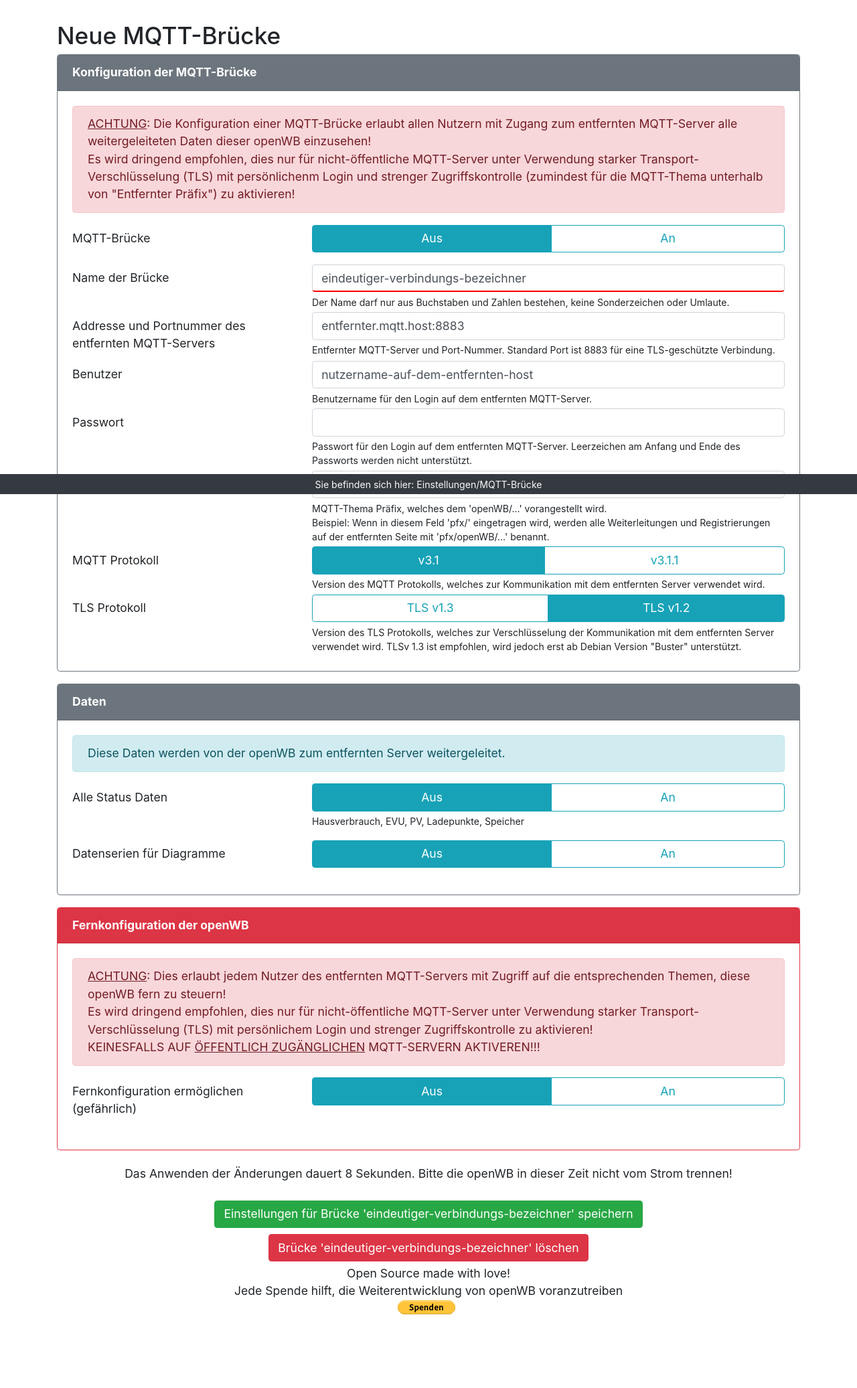
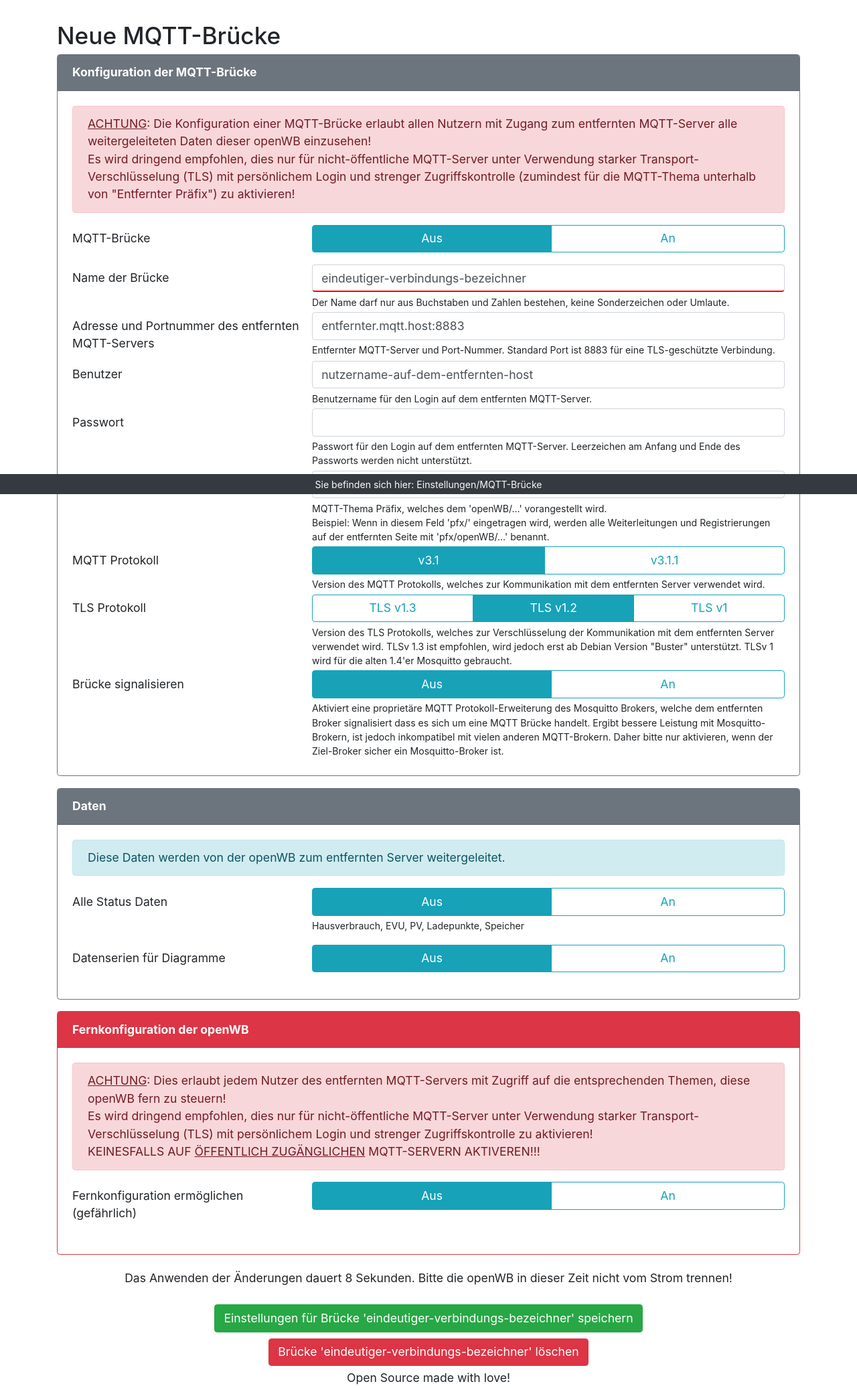
Before and after one commit to hhoefling/openWB_lite, a PHP site: page /openWB/settings/mqtt.php in a window 1280 px wide. Shown: the part 62-2135 px from the top of the page at 67% size. Before the commit the page ends 2025 px from the top, so only its background shows below. Run offline with PHP 8.4, Linux system fonts and the light colour scheme; data that the repository does not hold is empty.

Commit message:
mullti bridges

```diff
--- a/web/settings/mqtt.php
+++ b/web/settings/mqtt.php
@@ -51,14 +51,14 @@
 		<div id="nav"></div> <!-- placeholder for navbar -->
 		<div role="main" class="container" style="margin-top:20px">
 			<?php
-				$files = glob('/etc/mosquitto/conf.d/99-bridge-*.conf*');
+				$files = glob('/etc/mosquitto/conf.d/99-bridge-*.conf');
+				$files = array_merge($files, glob('/etc/mosquitto/conf.d/99-bridge-*.conf.no'));
 				$filesCount = count($files);
 				// give the user the option to configure more than one bridge
 				array_push($files, "");
 
 				$loopCount = 0;
-				foreach($files as $currentFile)
-				{
+				foreach($files as $currentFile){
 					$currentBridge = preg_replace('/^99-bridge-(.+)\.conf/', '${1}', $currentFile);
 
 					$bridgeLines = $currentFile != "" ? file($currentFile) : array();
@@ -73,6 +73,7 @@
 					$exportEvu = false;
 					$exportPv = false;
 					$exportAllLps = false;
+					$tryPrivate = false;
 					$subscribeChargeMode = false;
 					$exportGraph = false;
 					$exportStatus = false;
@@ -80,7 +81,7 @@
 					$bridgeEnabled = preg_match('/.*\.conf$/', $currentFile) === 1;
 					$subscribeConfigs = false;
 					foreach($bridgeLines as $bridgeLine) {
-						//echo "line '$bridgeLine'<br/>";
+						// echo "line '$bridgeLine'<br/>";
 						if(is_null($remotePrefix) && preg_match('/^\s*topic\s+([^\s]+?)\s+([^\s]+?)\s+([^\s]+?)\s+([^\s]+?)\s+([^\s]+?)\s+/', $bridgeLine, $matches) === 1) {
 							// echo "Matches: " . var_dump($matches);
 							$remotePrefix = trim($matches[5]);
@@ -102,6 +103,10 @@
 						}
 						else if(preg_match('/^\s*bridge_tls_version\s+(.+)/', $bridgeLine, $matches) === 1) {
 							$tlsVersion = trim($matches[1]);
+						}
+
+						if(preg_match('/^\s*try_private\s+true/', $bridgeLine) === 1) {
+							$tryPrivate = true;
 						}
 
 						if(preg_match('/^\s*topic\s+openWB\/global\/#/', $bridgeLine) === 1) {
@@ -145,7 +150,7 @@
 					<div class="card-body">
 						<div class="card-text alert alert-danger">
 						<u>ACHTUNG</u>: Die Konfiguration einer MQTT-Brücke erlaubt allen Nutzern mit Zugang zum entfernten MQTT-Server alle weitergeleiteten Daten dieser openWB einzusehen!<br/>
-						Es wird dringend empfohlen, dies nur für nicht-öffentliche MQTT-Server unter Verwendung starker Transport-Verschlüsselung (TLS)  mit persönlichenm Login und
+						Es wird dringend empfohlen, dies nur für nicht-öffentliche MQTT-Server unter Verwendung starker Transport-Verschlüsselung (TLS) mit persönlichem Login und
 						strenger Zugriffskontrolle (zumindest für die MQTT-Thema unterhalb von "Entfernter Präfix") zu aktivieren!
 						</div>
 						<div class="form-group">
@@ -156,48 +161,48 @@
 								<div class="col">
 									<div class="btn-group btn-block btn-group-toggle" data-toggle="buttons">
 										<label class="btn btn-outline-info<?php if($bridgeEnabled == 0) echo " active" ?>">
-											<input type="radio" name="bridgeEnabled" id="bridgeEnabledoldOff" value="0" <?php if($bridgeEnabled == 0) echo " checked=\"checked\"" ?>>Aus
+											<input type="radio" name="bridgeEnabled" value="0" <?php if($bridgeEnabled == 0) echo " checked=\"checked\"" ?>>Aus
 										</label>
 										<label class="btn btn-outline-info<?php if($bridgeEnabled == 1) echo " active" ?>">
-											<input type="radio" name="bridgeEnabled" id="bridgeEnabledoldOn" value="1" <?php if($bridgeEnabled == 1) echo " checked=\"checked\"" ?>>An
+											<input type="radio" name="bridgeEnabled" value="1" <?php if($bridgeEnabled == 1) echo " checked=\"checked\"" ?>>An
 										</label>
 									</div>
 								</div>
 							</div>
 						</div>
 						<div class="form-row mb-1">
-							<label for="ConnectionName" class="col-md-4 col-form-label">Name der Brücke</label>
+							<label for="ConnectionName<?php echo $loopCount; ?>" class="col-md-4 col-form-label">Name der Brücke</label>
 							<div class="col">
-								<input class="form-control" type="text" size="35" name="ConnectionName" id="ConnectionName" pattern="^[a-zA-Z0-9]+$" value="<?php echo $connectionName; ?>">
+								<input class="form-control" type="text" size="35" name="ConnectionName" id="ConnectionName<?php echo $loopCount; ?>" pattern="^[a-zA-Z0-9]+$" value="<?php echo $connectionName; ?>">
 								<span class="form-text small">Der Name darf nur aus Buchstaben und Zahlen bestehen, keine Sonderzeichen oder Umlaute.</span>
 								<?php if($debugold >= 1) echo "<small>Config-File befindet sich in Datei '$currentFile'</small>"; ?>
 							</div>
 						</div>
 						<div class="form-row mb-1">
-							<label for="RemoteAddress" class="col-md-4 col-form-label">Addresse und Portnummer des entfernten MQTT-Servers</label>
+							<label for="RemoteAddress<?php echo $loopCount; ?>" class="col-md-4 col-form-label">Adresse und Portnummer des entfernten MQTT-Servers</label>
 							<div class="col">
-								<input class="form-control" type="text" size="50" name="RemoteAddress" id="RemoteAddress" pattern="^([a-zA-Z0-9][a-zA-Z0-9.-]+):([1-9][0-9]*)$" value="<?php echo $remoteAddressAndPort; ?>">
+								<input class="form-control" type="text" size="50" name="RemoteAddress" id="RemoteAddress<?php echo $loopCount; ?>" pattern="^([a-zA-Z0-9][a-zA-Z0-9.-]+):([1-9][0-9]*)$" value="<?php echo $remoteAddressAndPort; ?>">
 								<span class="form-text small">Entfernter MQTT-Server und Port-Nummer. Standard Port ist 8883 für eine TLS-geschützte Verbindung.</span>
 							</div>
 						</div>
 						<div class="form-row mb-1">
-							<label for="RemoteUser" class="col-md-4 col-form-label">Benutzer</label>
+							<label for="RemoteUser<?php echo $loopCount; ?>" class="col-md-4 col-form-label">Benutzer</label>
 							<div class="col">
-								<input class="form-control" type="text" size="35" name="RemoteUser" id="RemoteUser" pattern="^([a-zA-Z0-9_\-+.]+)$" value="<?php echo $remoteUser; ?>">
+								<input class="form-control" type="text" size="35" name="RemoteUser" id="RemoteUser<?php echo $loopCount; ?>" pattern="^([a-zA-Z0-9_\-+.]+)$" value="<?php echo $remoteUser; ?>">
 								<span class="form-text small">Benutzername für den Login auf dem entfernten MQTT-Server.</span>
 							</div>
 						</div>
 						<div class="form-row mb-1">
-							<label for="RemotePass" class="col-md-4 col-form-label">Passwort</label>
+							<label for="RemotePass<?php echo $loopCount; ?>" class="col-md-4 col-form-label">Passwort</label>
 							<div class="col">
-								<input class="form-control" type="password" size="35" name="RemotePass" id="RemotePass" pattern="^\S.\S+$" value="<?php echo $remotePassword; ?>">
+								<input class="form-control" type="password" size="35" name="RemotePass" id="RemotePass<?php echo $loopCount; ?>" pattern="^\S.\S+$" value="<?php echo $remotePassword; ?>">
 								<span class="form-text small">Passwort für den Login auf dem entfernten MQTT-Server. Leerzeichen am Anfang und Ende des Passworts werden nicht unterstützt.</span>
 							</div>
 						</div>
 						<div class="form-row mb-1">
-							<label for="RemotePrefix" class="col-md-4 col-form-label">Entfernter Präfix</label>
+							<label for="RemotePrefix<?php echo $loopCount; ?>" class="col-md-4 col-form-label">Entfernter Präfix</label>
 							<div class="col">
-								<input class="form-control" type="text" size="55" name="RemotePrefix" id="RemotePrefix" pattern="^[a-zA-Z0-9_\-\/]+[/]$" value="<?php echo $remotePrefix; ?>">
+								<input class="form-control" type="text" size="55" name="RemotePrefix" id="RemotePrefix<?php echo $loopCount; ?>" pattern="^[a-zA-Z0-9_\-\/]+[/]$" value="<?php echo $remotePrefix; ?>">
 								<span class="form-text small">MQTT-Thema Präfix, welches dem 'openWB/...' vorangestellt wird.<br/>
 									Beispiel: Wenn in diesem Feld 'pfx/' eingetragen wird, werden alle Weiterleitungen und Registrierungen auf der entfernten Seite mit 'pfx/openWB/...' benannt.</span>
 							</div>
@@ -207,10 +212,10 @@
 							<div class="col">
 								<div class="btn-group btn-block btn-group-toggle" data-toggle="buttons">
 									<label class="btn btn-outline-info<?php if($mqttProtocol == "mqttv31") echo " active" ?>">
-										<input type="radio" name="mqttProtocol" id="mqttProtocol31" value="mqttv31" <?php if($mqttProtocol == "mqttv31") echo " checked=\"checked\"" ?>>v3.1
+										<input type="radio" name="mqttProtocol" value="mqttv31" <?php if($mqttProtocol == "mqttv31") echo " checked=\"checked\"" ?>>v3.1
 									</label>
 									<label class="btn btn-outline-info<?php if($mqttProtocol == "mqttv311") echo " active" ?>">
-										<input type="radio" name="mqttProtocol" id="mqttProtocol311" value="mqttv311" <?php if($mqttProtocol == "mqttv311") echo " checked=\"checked\"" ?>>v3.1.1
+										<input type="radio" name="mqttProtocol" value="mqttv311" <?php if($mqttProtocol == "mqttv311") echo " checked=\"checked\"" ?>>v3.1.1
 									</label>
 								</div>
 								<span class="form-text small">Version des MQTT Protokolls, welches zur Kommunikation mit dem entfernten Server verwendet wird.</span>
@@ -221,16 +226,36 @@
 							<div class="col">
 								<div class="btn-group btn-block btn-group-toggle" data-toggle="buttons">
 									<label class="btn btn-outline-info<?php if($tlsVersion == "tlsv1.3") echo " active"; if(!$tlsv13Supported) echo " disabled"; ?>">
-										<input type="radio" name="tlsProtocol" id="tlsProtocol13" value="tlsv1.3" <?php if($tlsVersion == "tlsv1.3") echo " checked=\"checked\""; if(!$tlsv13Supported) echo " disabled";  ?>>TLS v1.3
+										<input type="radio" name="tlsProtocol" value="tlsv1.3" <?php if($tlsVersion == "tlsv1.3") echo " checked=\"checked\""; if(!$tlsv13Supported) echo " disabled";  ?>>TLS v1.3
 									</label>
 									<label class="btn btn-outline-info<?php if($tlsVersion == "tlsv1.2") echo " active" ?>">
-										<input type="radio" name="tlsProtocol" id="tlsProtocol12" value="tlsv1.2" <?php if($tlsVersion == "tlsv1.2") echo " checked=\"checked\"" ?>>TLS v1.2
+										<input type="radio" name="tlsProtocol" value="tlsv1.2" <?php if($tlsVersion == "tlsv1.2") echo " checked=\"checked\"" ?>>TLS v1.2
+									</label>
+									<label class="btn btn-outline-info<?php if($tlsVersion == "tlsv1") echo " active" ?>">
+										<input type="radio" name="tlsProtocol" value="tlsv1" <?php if($tlsVersion == "tlsv1") echo " checked=\"checked\"" ?>>TLS v1
 									</label>
 								</div>
 								<span class="form-text small">
 									Version des TLS Protokolls, welches zur Verschlüsselung der Kommunikation mit dem entfernten Server verwendet wird.
 									TLSv 1.3 ist empfohlen, wird jedoch erst ab Debian Version "Buster" unterstützt.
+									TLSv 1 wird für die alten 1.4'er Mosquitto gebraucht.
 								</span>
+							</div>
+						</div>
+						<div class="form-row mb-1">
+							<label class="col-md-4 col-form-label">Br&uuml;cke signalisieren</label>
+							<div class="col">
+								<div class="btn-group btn-block btn-group-toggle" data-toggle="buttons">
+									<label class="btn btn-outline-info<?php if($exportStatus == 0) echo " active" ?>">
+										<input type="radio" name="tryPrivate" value="0"<?php if(! $tryPrivate) echo " checked=\"checked\"" ?>>Aus
+									</label>
+									<label class="btn btn-outline-info<?php if($exportStatus == 1) echo " active" ?>">
+										<input type="radio" name="tryPrivate" value="1"<?php if($tryPrivate) echo " checked=\"checked\"" ?>>An
+									</label>
+								</div>
+								<span class="form-text small">Aktiviert eine proprietäre MQTT Protokoll-Erweiterung des Mosquitto Brokers, welche dem entfernten Broker signalisiert dass es sich um
+								eine MQTT Brücke handelt. Ergibt bessere Leistung mit Mosquitto-Brokern, ist jedoch inkompatibel mit vielen anderen MQTT-Brokern. Daher bitte nur aktivieren, wenn der Ziel-Broker
+								sicher ein Mosquitto-Broker ist.</span>
 							</div>
 						</div>
 					</div>
@@ -253,10 +278,10 @@
 								<div class="col">
 									<div class="btn-group btn-block btn-group-toggle" data-toggle="buttons">
 										<label class="btn btn-outline-info<?php if($exportStatus == 0) echo " active" ?>">
-											<input type="radio" name="exportStatus" id="exportStatusoldOff" value="0"<?php if($exportStatus == 0) echo " checked=\"checked\"" ?>>Aus
+											<input type="radio" name="exportStatus" value="0"<?php if($exportStatus == 0) echo " checked=\"checked\"" ?>>Aus
 										</label>
 										<label class="btn btn-outline-info<?php if($exportStatus == 1) echo " active" ?>">
-											<input type="radio" name="exportStatus" id="exportStatusoldOn" value="1"<?php if($exportStatus == 1) echo " checked=\"checked\"" ?>>An
+											<input type="radio" name="exportStatus" value="1"<?php if($exportStatus == 1) echo " checked=\"checked\"" ?>>An
 										</label>
 									</div>
 									<span class="form-text small">Hausverbrauch, EVU, PV, Ladepunkte, Speicher</span>
@@ -271,10 +296,10 @@
 								<div class="col">
 									<div class="btn-group btn-block btn-group-toggle" data-toggle="buttons">
 										<label class="btn btn-outline-info<?php if($exportGraph == 0) echo " active" ?>">
-											<input type="radio" name="exportGraph" id="exportGrapholdOff" value="0"<?php if($exportGraph == 0) echo " checked=\"checked\"" ?>>Aus
+											<input type="radio" name="exportGraph" value="0"<?php if($exportGraph == 0) echo " checked=\"checked\"" ?>>Aus
 										</label>
 										<label class="btn btn-outline-info<?php if($exportGraph == 1) echo " active" ?>">
-											<input type="radio" name="exportGraph" id="exportGrapholdOn" value="1"<?php if($exportGraph == 1) echo " checked=\"checked\"" ?>>An
+											<input type="radio" name="exportGraph" value="1"<?php if($exportGraph == 1) echo " checked=\"checked\"" ?>>An
 										</label>
 									</div>
 								</div>
@@ -303,10 +328,10 @@
 								<div class="col">
 									<div class="btn-group btn-block btn-group-toggle" data-toggle="buttons">
 										<label class="btn btn-outline-info<?php if($subscribeConfigs == 0) echo " active" ?>">
-											<input type="radio" name="subscribeConfigs" id="subscribeConfigsoldOff" value="0" <?php if($subscribeConfigs == 0) echo " checked=\"checked\"" ?>>Aus
+											<input type="radio" name="subscribeConfigs" value="0" <?php if($subscribeConfigs == 0) echo " checked=\"checked\"" ?>>Aus
 										</label>
 										<label class="btn btn-outline-info<?php if($subscribeConfigs == 1) echo " active" ?>">
-											<input type="radio" name="subscribeConfigs" id="subscribeConfigsoldOn" value="1" <?php if($subscribeConfigs == 1) echo " checked=\"checked\"" ?>>An
+											<input type="radio" name="subscribeConfigs" value="1" <?php if($subscribeConfigs == 1) echo " checked=\"checked\"" ?>>An
 										</label>
 									</div>
 								</div>
--- a/web/settings/processAllMqttMsg.js
+++ b/web/settings/processAllMqttMsg.js
@@ -57,6 +57,6 @@ function processMessages(mqttmsg, mqttpayload) {
         originalValues[mqttmsg] = mqttpayload;
         setInputValue(elementId, mqttpayload);
     } else {
-        console.log(elementId + ' not found');
+        console.log('processMessages inputelem:'+elementId + ' not found for topic:' + mqttmsg + '=' + mqttpayload);
     }
 }  // end processMessages
```
